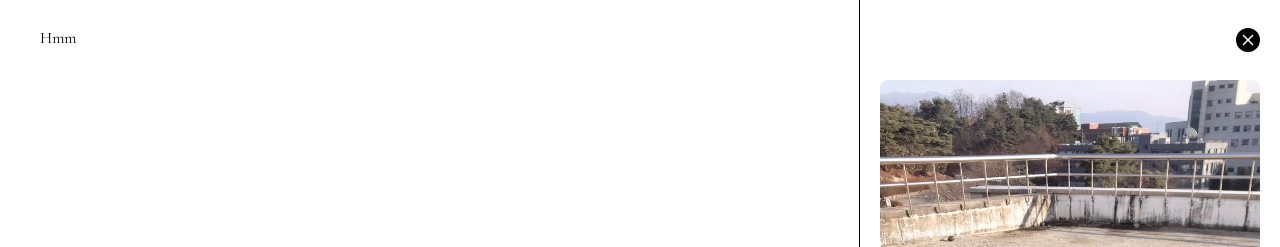
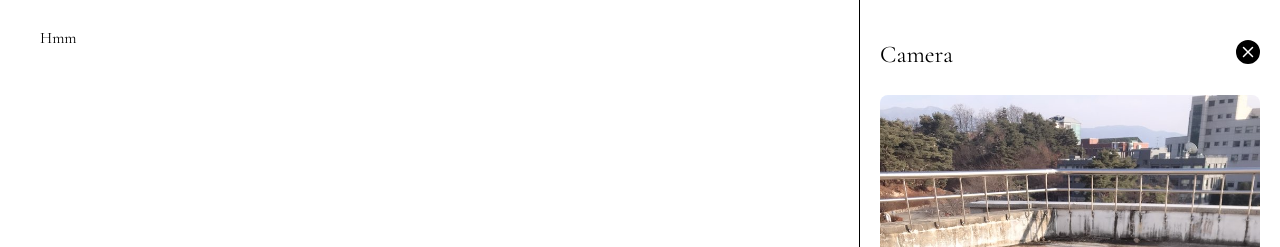
Before and after one commit to makingbird/hahaha, a plain HTML site: page index.html in a window 1280 px wide. Both pictures are taken after a click on the button "Camera". Shown: the top 247 px of the page. Drawn offline with nearby package versions, Linux system fonts and the light colour scheme.

Commit message:
camera modal close

```diff
--- a/common.css
+++ b/common.css
@@ -28,8 +28,9 @@ a {cursor: url(./imgs/Vector\ 1.png), url(myBall.cur), auto}
 
 /* header */
 .navi{padding: 20px; position: absolute;}
-.navi-logo-wrapper,.navi-right-wrapper,.trash,.go{position: fixed;}
+.navi-logo-wrapper,.navi-right-wrapper,.trash{position: fixed;}
 .navi-right-menu,.navi-logo-menu{padding: 8px;}
+
 
 @media (min-width: 360px) {
    .go_open,.go_close,.navi-right-menu{font-size: 16px;}
@@ -38,7 +39,6 @@ a {cursor: url(./imgs/Vector\ 1.png), url(myBall.cur), auto}
    .navi-right-wrapper{right: 20px;}
    .trash{right:20px; bottom: 20px;}
    .go.text{right:8px; top: 20px;}
-   .go.icon{right:20px; top: 28px;}
 }
 
 @media (min-width: 768px) {
@@ -48,7 +48,6 @@ a {cursor: url(./imgs/Vector\ 1.png), url(myBall.cur), auto}
 }
 
 @media (min-width: 1300px) {
-   .go.icon{right:10px;}
    .trash{bottom: 40px;}
    .go_open,.go_close,.navi-right-menu{font-size: 24px;}
    .trash_close{font-size: 28px;}
@@ -156,6 +155,14 @@ html, body {
    text-align: right;
  }
 
+.go_close img{
+   vertical-align: super;
+}
+
+.go_title{
+   font-size: 24px;
+}
+
  .modal_go {
    width: 100%;
 }
@@ -164,20 +171,10 @@ html, body {
    overflow-y: auto;
 }
 
-.modal_go_wrapper::-webkit-scrollbar{
-   width: 10px;
-}
-.modal_go_wrapper::-webkit-scrollbar-thumb {
-   background-color: #2f3542;
-   border-radius: 10px;
-   background-clip: padding-box;
-   border: 2px solid transparent;
-}
- .modal_go_wrapper::-webkit-scrollbar-track {
-   background-color: grey;
-   border-radius: 10px;
-   box-shadow: inset 0px 0px 5px white;
-
+.modal_go_beteewn{
+   display: flex;
+   justify-content: space-between;
+   margin-bottom: 20px;
 }
 
 @media (min-width: 360px) {
@@ -193,7 +190,7 @@ html, body {
       font-size: 14px;
    }
    .modal_go_wrapper{
-      padding: 80px 0 20px;
+      padding: 40px 0 20px;
    }
 }
 
@@ -209,7 +206,22 @@ html, body {
       margin-bottom: 20px;
    }
    .modal_go_wrapper{
-      padding: 80px 15px;
+      padding: 40px 15px;
+
+   }
+   .modal_go_wrapper::-webkit-scrollbar{
+      width: 10px;
+   }
+   .modal_go_wrapper::-webkit-scrollbar-thumb {
+      background-color: #2f3542;
+      border-radius: 10px;
+      background-clip: padding-box;
+      border: 2px solid transparent;
+   }
+    .modal_go_wrapper::-webkit-scrollbar-track {
+      background-color: grey;
+      border-radius: 10px;
+      box-shadow: inset 0px 0px 5px white;
 
    }
 }
--- a/index.html
+++ b/index.html
@@ -97,13 +97,15 @@
 
        <div class="modal_go">
             <div class="modal_go_wrapper">
+                <div class="modal_go_beteewn">
+                    <div class="go_title">Camera</div>
+                    <button class="go_close" onClick="javascript:modalClose2();"><img src="./imgs/icon/x-circle-fill.svg" style="width: 24px;"></button>
+                </div>
                 <div class="modal_go_img"><img src="./imgs/Camera/KodakFunSaver.jpg"></div>
                 <div class="modal_go_img"><img src="./imgs/Camera/YashicaMF-1.jpg"></div>
                 <div class="modal_go_img"><img src="./imgs/Camera/CanonNewAutoboy.jpg"></div>
             </div>
-            <div class="go icon">
-                <button class="go_close" onClick="javascript:modalClose2();"><img src="./imgs/icon/x-circle-fill.svg" style="width: 24px;"></button>
-            </div>
+
         </div>
 
        <div class="modal_trash">
```
